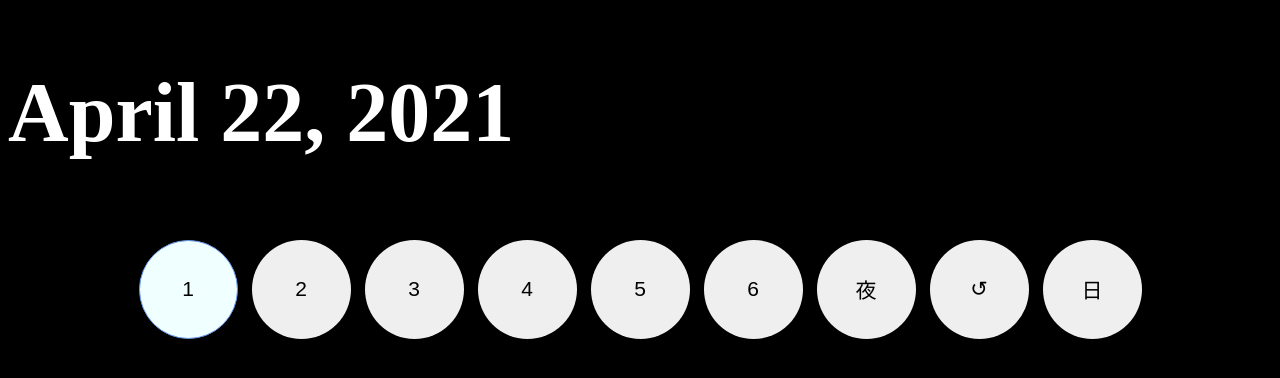
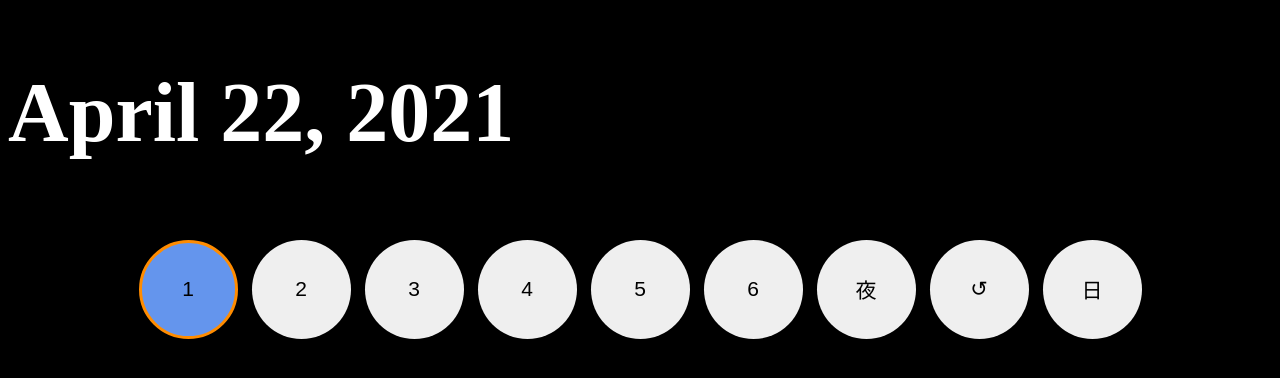
Before and after one commit to nuoxoxo/dmd, a React (Vite) app: page / in a window 1280 px wide. In both pictures the pointer is over the button 188 px from the left and 289 px from the top of the page. Shown: the top 378 px of the page. Built offline with nearby package versions, Linux system fonts and the light colour scheme; the HTML template or start-up script is replaced by a standard one.

Commit message:
Update App.scss

```diff
--- a/src/styles/App.scss
+++ b/src/styles/App.scss
@@ -61,8 +61,8 @@ button {
   font-size: $TXT-SIZE-05;
   cursor:pointer;
   &:hover {
-    background-color: azure;
-    border: 1px solid cornflowerblue ;
+    background-color: cornflowerblue;
+    border: 3px solid darkorange;
   }
 }
 
```
